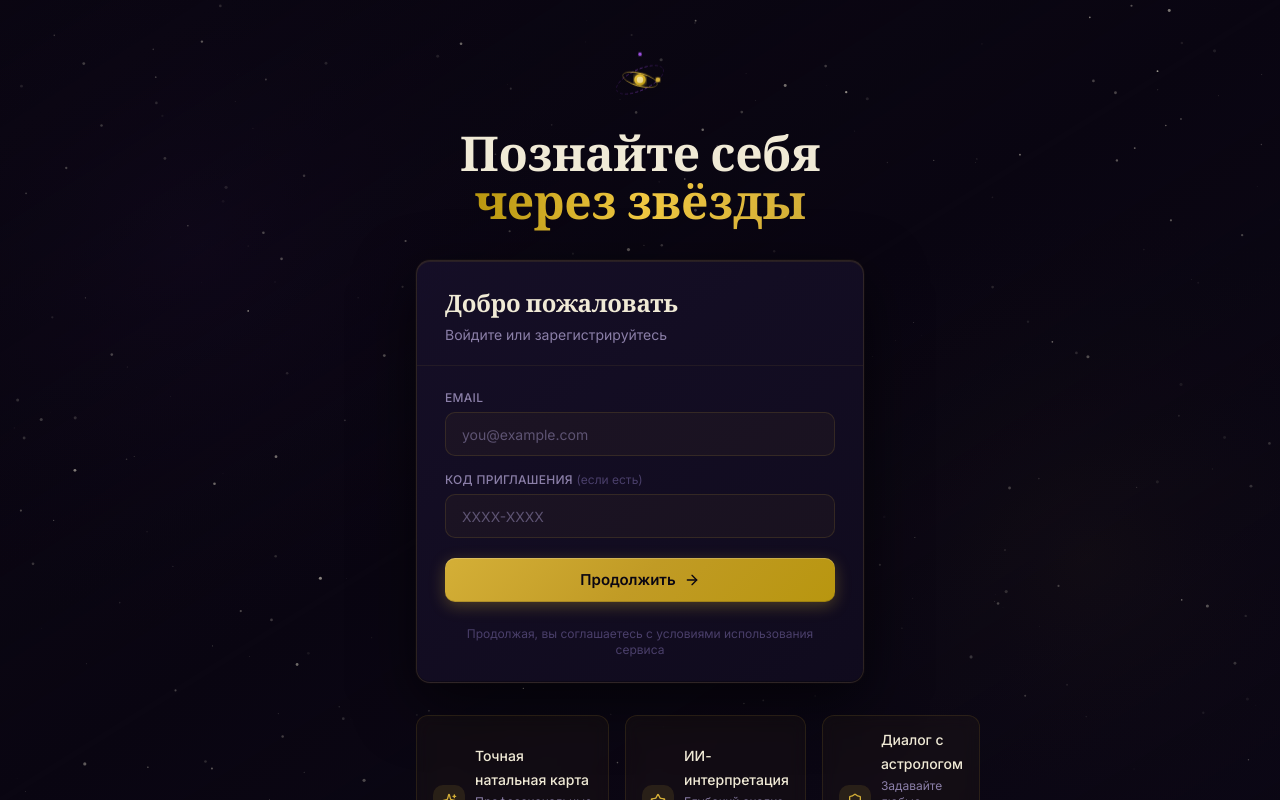
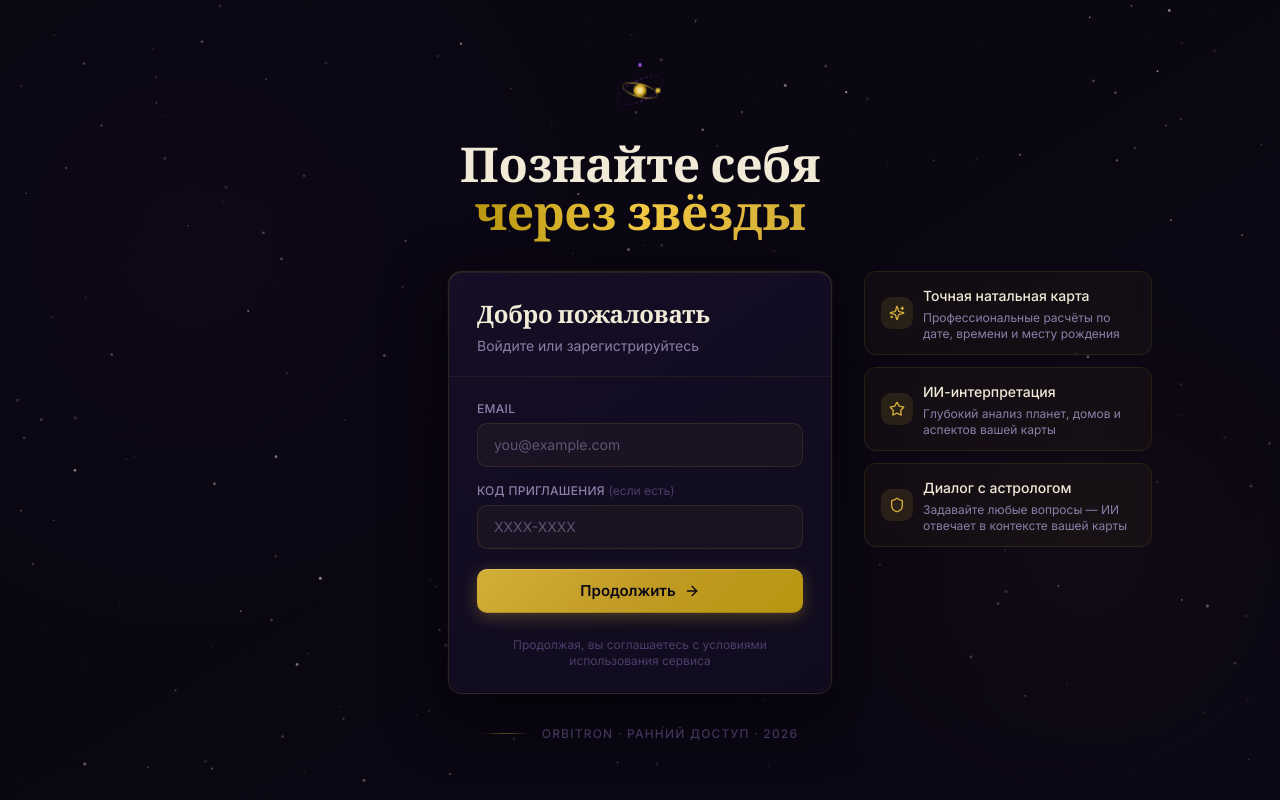
Before and after one commit to ibeercan/orbitron.pro, a React (Vite) app in the folder frontend/: page / in a window 1280 px wide. Shown: the top 800 px of the page. Built offline with nearby package versions, Linux system fonts and the light colour scheme; no server answers.

Commit message:
Landing: centered form layout with pills sidebar, update footer and tab title

```diff
--- a/frontend/index.html
+++ b/frontend/index.html
@@ -6,7 +6,7 @@
     <meta name="viewport" content="width=device-width, initial-scale=1.0" />
     <meta name="theme-color" content="#0A0612" />
     <meta name="description" content="Orbitron — персональный ИИ-астролог. Натальная карта, интерпретации и диалог с ИИ." />
-    <title>Orbitron · ИИ Астролог</title>
+    <title>Orbitron</title>
 
     <!-- Google Fonts preconnect -->
     <link rel="preconnect" href="https://fonts.googleapis.com" />
--- a/frontend/src/pages/Landing.tsx
+++ b/frontend/src/pages/Landing.tsx
@@ -338,10 +338,9 @@ export default function Landing() {
       </div>
 
       <main className="relative z-10 min-h-screen flex flex-col items-center justify-center px-6 py-12">
-        <div className="w-full max-w-md mx-auto flex flex-col items-center gap-8">
 
-          {/* Logo */}
-          <div className="flex flex-col items-center animate-in">
+            {/* Logo — centered above everything */}
+            <div className="flex flex-col items-center animate-in mb-8">
               <div className="animate-float mb-5">
                 <OrbitronLogo size={64} />
               </div>
@@ -352,8 +351,14 @@ export default function Landing() {
               </h1>
             </div>
 
-          {/* Form card */}
-          <div className="w-full animate-in animate-in-delay-1">
+            {/* Form + Feature pills row — left spacer balances pills to keep form centered */}
+            <div className="w-full max-w-5xl flex flex-col sm:flex-row items-start justify-center gap-6 sm:gap-8">
+
+              {/* Left spacer — invisible, same width as pills */}
+              <div className="hidden sm:block sm:w-72 sm:shrink-0" />
+
+              {/* Form card — visually centered */}
+              <div className="w-full sm:w-96 sm:shrink-0 animate-in animate-in-delay-1">
                 {step === 'success' ? (
                   <div className="luxury-card p-8 text-center">
                     <div className="w-16 h-16 mx-auto mb-5 rounded-2xl bg-[rgba(212,175,55,0.12)] flex items-center justify-center">
@@ -545,9 +550,9 @@ export default function Landing() {
             )}
               </div>
 
-          {/* Feature pills */}
-          <div className="w-full max-w-lg flex flex-col sm:flex-row gap-3 sm:gap-4 animate-in animate-in-delay-2">
-            <div className="feature-pill sm:flex-1">
+              {/* Feature pills — vertical column on desktop, right of form */}
+              <div className="w-full sm:w-72 sm:shrink-0 flex flex-col sm:flex-col gap-3 animate-in animate-in-delay-2">
+                <div className="feature-pill">
                   <div className="w-8 h-8 rounded-lg bg-[rgba(212,175,55,0.12)] flex items-center justify-center shrink-0">
                     <Sparkles className="w-4 h-4 text-[#D4AF37]" />
                   </div>
@@ -556,7 +561,7 @@ export default function Landing() {
                     <p className="text-xs text-[#8B7FA8] mt-0.5">Профессиональные расчёты по дате, времени и месту рождения</p>
                   </div>
                 </div>
-            <div className="feature-pill sm:flex-1">
+                <div className="feature-pill">
                   <div className="w-8 h-8 rounded-lg bg-[rgba(212,175,55,0.12)] flex items-center justify-center shrink-0">
                     <Star className="w-4 h-4 text-[#D4AF37]" />
                   </div>
@@ -565,7 +570,7 @@ export default function Landing() {
                     <p className="text-xs text-[#8B7FA8] mt-0.5">Глубокий анализ планет, домов и аспектов вашей карты</p>
                   </div>
                 </div>
-            <div className="feature-pill sm:flex-1">
+                <div className="feature-pill">
                   <div className="w-8 h-8 rounded-lg bg-[rgba(212,175,55,0.12)] flex items-center justify-center shrink-0">
                     <Shield className="w-4 h-4 text-[#D4AF37]" />
                   </div>
@@ -575,14 +580,14 @@ export default function Landing() {
                   </div>
                 </div>
               </div>
+            </div>
 
             {/* Bottom decorative text */}
-          <div className="flex items-center gap-3 animate-in animate-in-delay-3">
+            <div className="flex items-center gap-3 mt-8 animate-in animate-in-delay-3">
               <div className="gold-divider w-12" />
               <span className="text-xs text-[#4A3F6A] tracking-widest uppercase font-medium">
-              Ранний доступ · 2026
+                Orbitron · Ранний доступ · 2026
               </span>
-          </div>
             </div>
           </main>
     </div>
```
Lines whose indentation alone changed are shown as unchanged.
